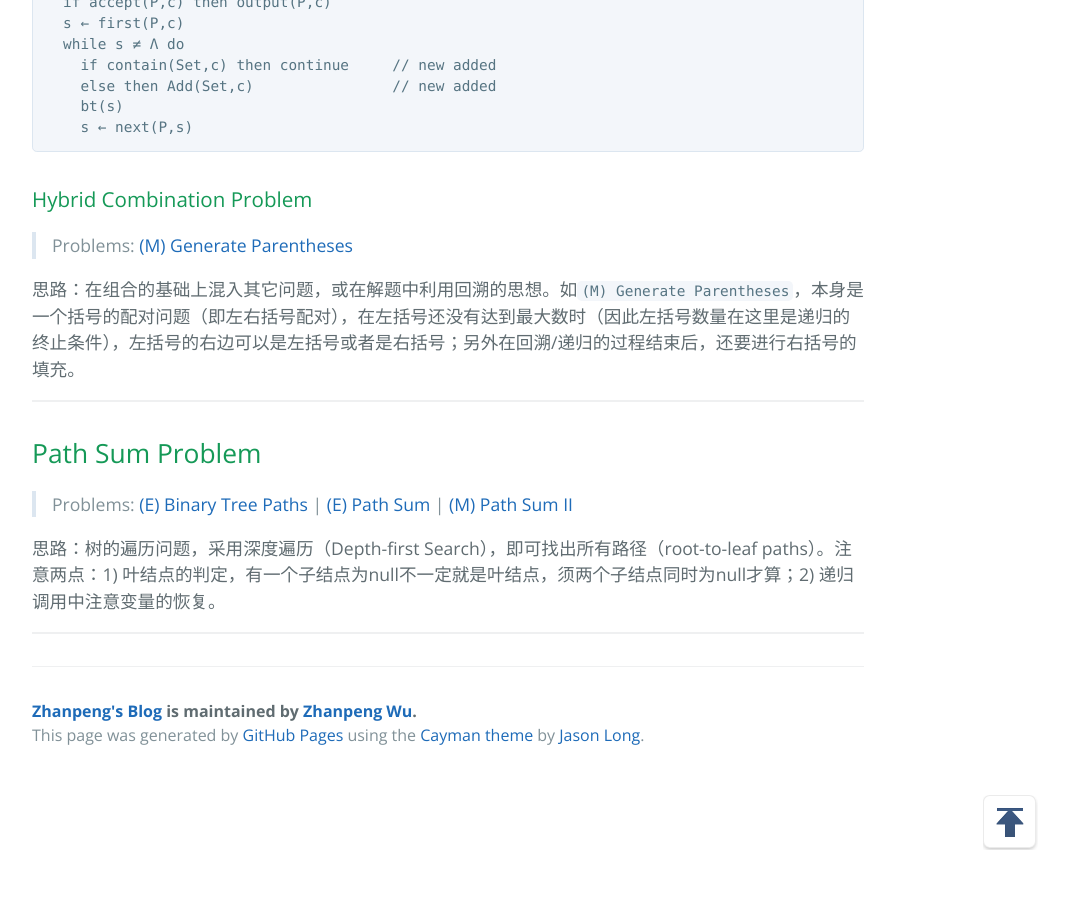
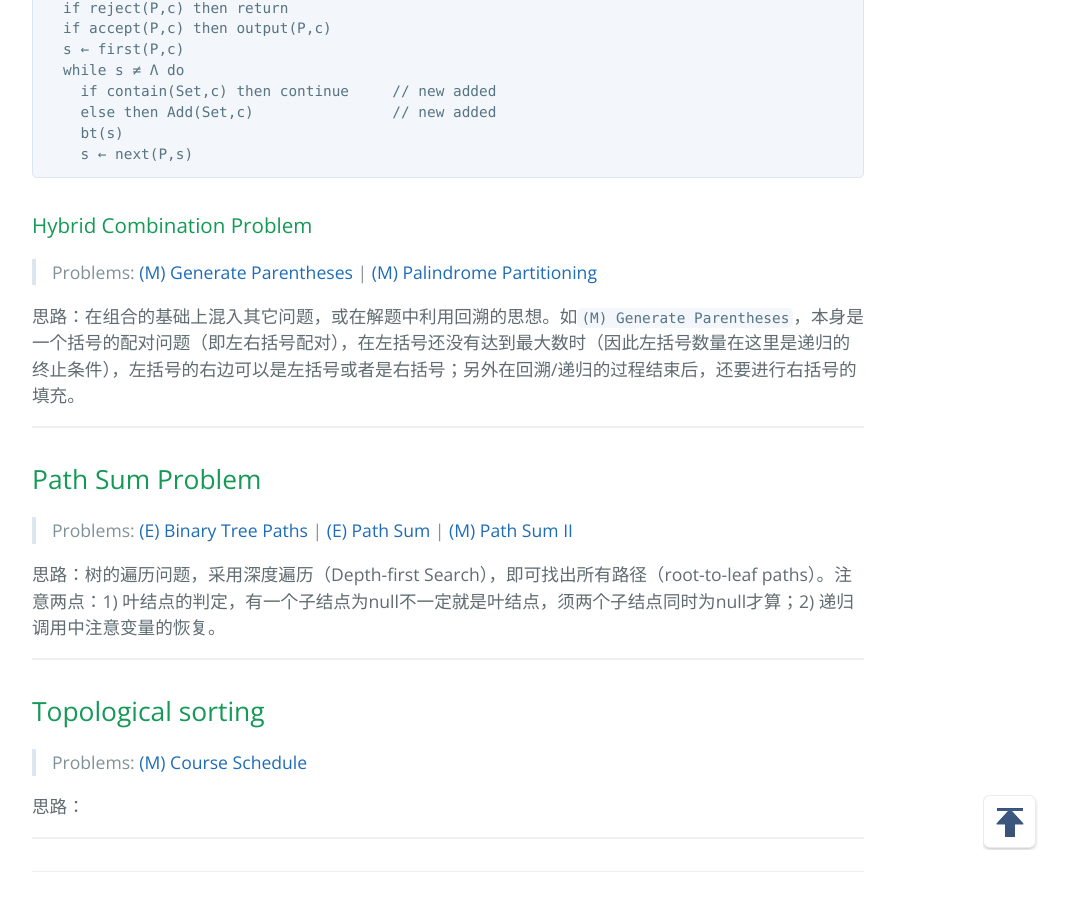
Before and after one commit to wuzhanpeng/wuzhanpeng.github.io, a Jekyll site: the page built from _posts/2016-06-12-leetcode-solutions.md, in a window 1280 px wide and 900 px high, scrolled down 4737 px. Shown: the whole window, without its empty margins (192-1260 px from the left). Built offline with Jekyll 4.4.1, drawn with Linux system fonts in a browser that asks for light colours.

Commit message:
2016/07/09 10:10:29

```diff
--- a/_posts/2016-06-12-leetcode-solutions.md
+++ b/_posts/2016-06-12-leetcode-solutions.md
@@ -40,6 +40,7 @@ window.onscroll = function() {
 - <a href="#construct_binary_tree_from_traversal">Construct Binary Tree from Traversal</a>
 - <a href="#permutation_or_combination">Permutation or Combination Problem</a>
 - <a href="#path_sum">Path Sum Problem</a>
+- <a href="#topological_sorting">Topological sorting</a>
 
 ------
 
@@ -194,7 +195,7 @@ procedure bt(c)
 
 ### Hybrid Combination Problem
 
-> Problems: [(M) Generate Parentheses](https://leetcode.com/problems/generate-parentheses/)
+> Problems: [(M) Generate Parentheses](https://leetcode.com/problems/generate-parentheses/) \| [(M) Palindrome Partitioning](https://leetcode.com/problems/palindrome-partitioning/)
 
 思路：在组合的基础上混入其它问题，或在解题中利用回溯的思想。如`(M) Generate Parentheses`，本身是一个括号的配对问题（即左右括号配对），在左括号还没有达到最大数时（因此左括号数量在这里是递归的终止条件），左括号的右边可以是左括号或者是右括号；另外在回溯/递归的过程结束后，还要进行右括号的填充。
 
@@ -209,3 +210,13 @@ procedure bt(c)
 思路：树的遍历问题，采用深度遍历（Depth-first Search），即可找出所有路径（root-to-leaf paths）。注意两点：1) 叶结点的判定，有一个子结点为null不一定就是叶结点，须两个子结点同时为null才算；2) 递归调用中注意变量的恢复。
 
 ------
+
+<a name="topological_sorting"></a>
+
+## Topological sorting
+
+> Problems: [(M) Course Schedule](https://leetcode.com/problems/course-schedule/)
+
+思路：
+
+------
```
